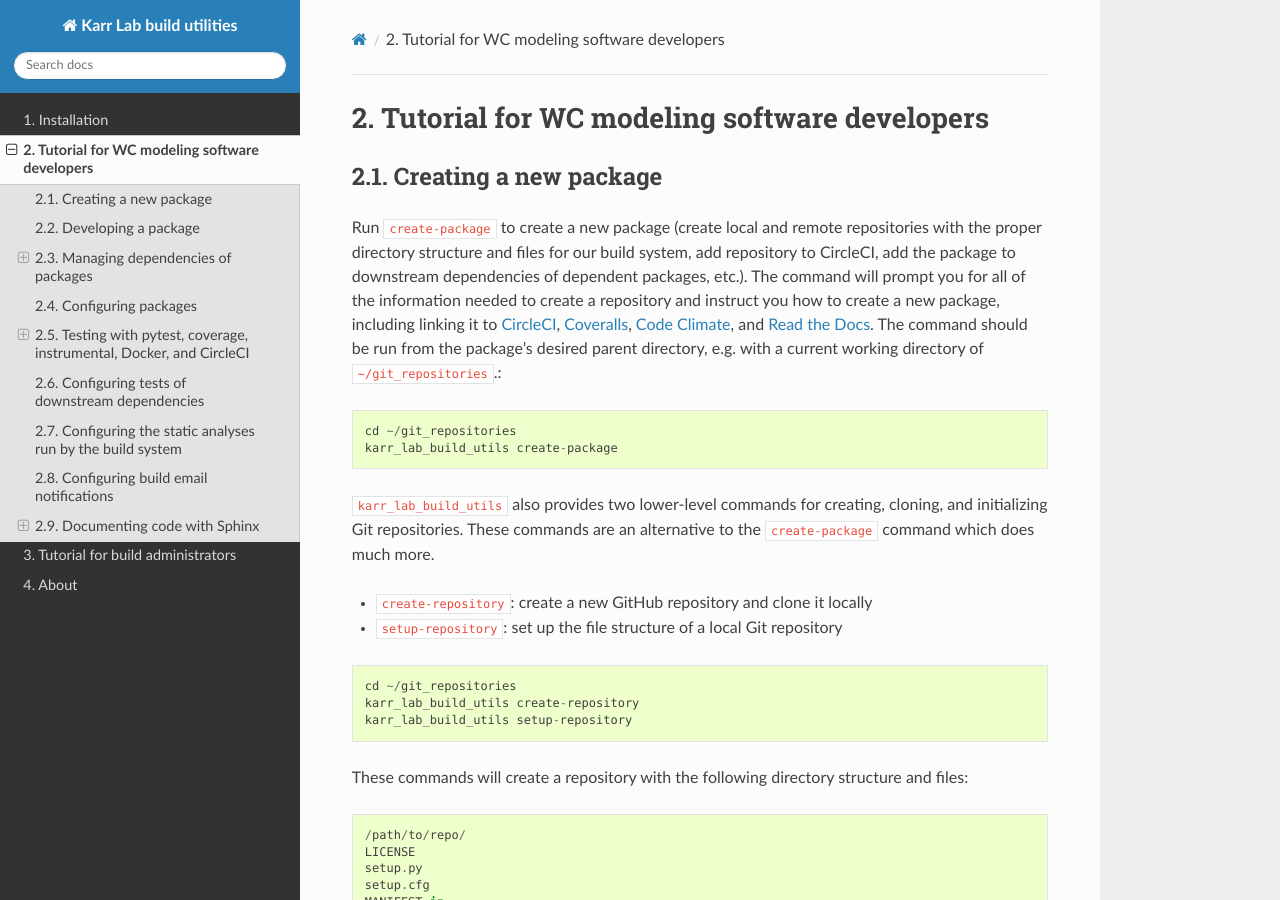
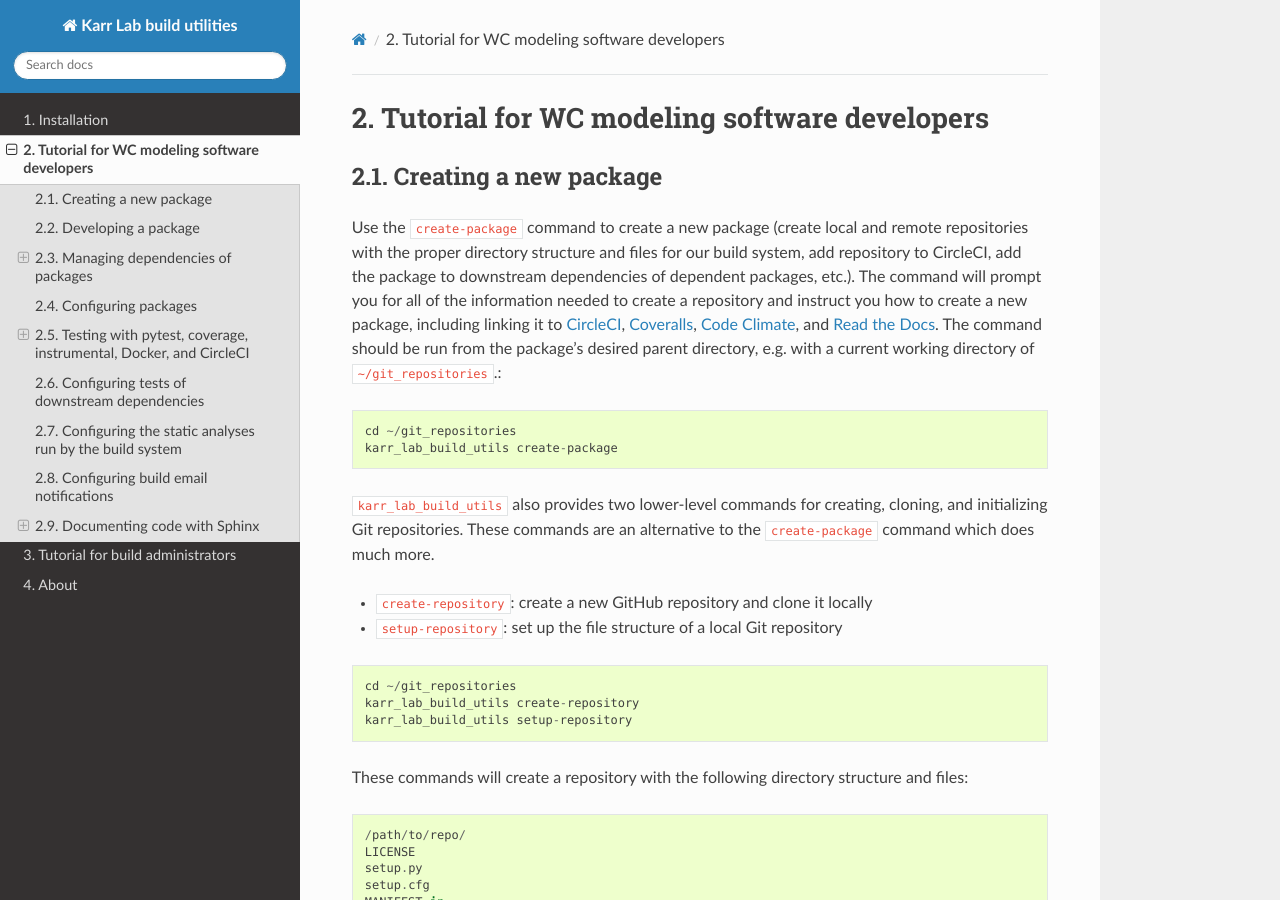
Before and after one commit to KarrLab/karr_lab_build_utils, a Sphinx documentation site: the page built from docs/tutorial_developers.rst, in a window 1280 px wide and 900 px high. Built offline with Sphinx 7.4.7 and the Read the Docs theme 2.0.0, drawn with Linux system fonts in a browser that asks for light colours; pages that are not in the unit, such as notebooks, are missing from menus.

Commit message:
update docs

```diff
--- a/docs/tutorial_developers.rst
+++ b/docs/tutorial_developers.rst
@@ -4,7 +4,7 @@ Tutorial for WC modeling software developers
 Creating a new package
 ----------------------
 
-Run ``create-package`` to create a new package (create local and remote repositories with the proper directory structure and files for our build system, add repository to CircleCI, add the package to downstream dependencies of dependent packages, etc.). The command will prompt you for all of the information needed to create a repository and instruct you how to create a new package, including linking it to `CircleCI <https://circleci.com/product/>`_, `Coveralls <https://coveralls.io>`_, `Code Climate <https://codeclimate.com/quality/>`_, and `Read the Docs <https://readthedocs.org>`_. The command should be run from the package's desired parent directory, e.g. with a current working directory of ``~/git_repositories``.::
+Use the ``create-package`` command to create a new package (create local and remote repositories with the proper directory structure and files for our build system, add repository to CircleCI, add the package to downstream dependencies of dependent packages, etc.). The command will prompt you for all of the information needed to create a repository and instruct you how to create a new package, including linking it to `CircleCI <https://circleci.com/product/>`_, `Coveralls <https://coveralls.io>`_, `Code Climate <https://codeclimate.com/quality/>`_, and `Read the Docs <https://readthedocs.org>`_. The command should be run from the package's desired parent directory, e.g. with a current working directory of ``~/git_repositories``.::
 
     cd ~/git_repositories
     karr_lab_build_utils create-package
```
